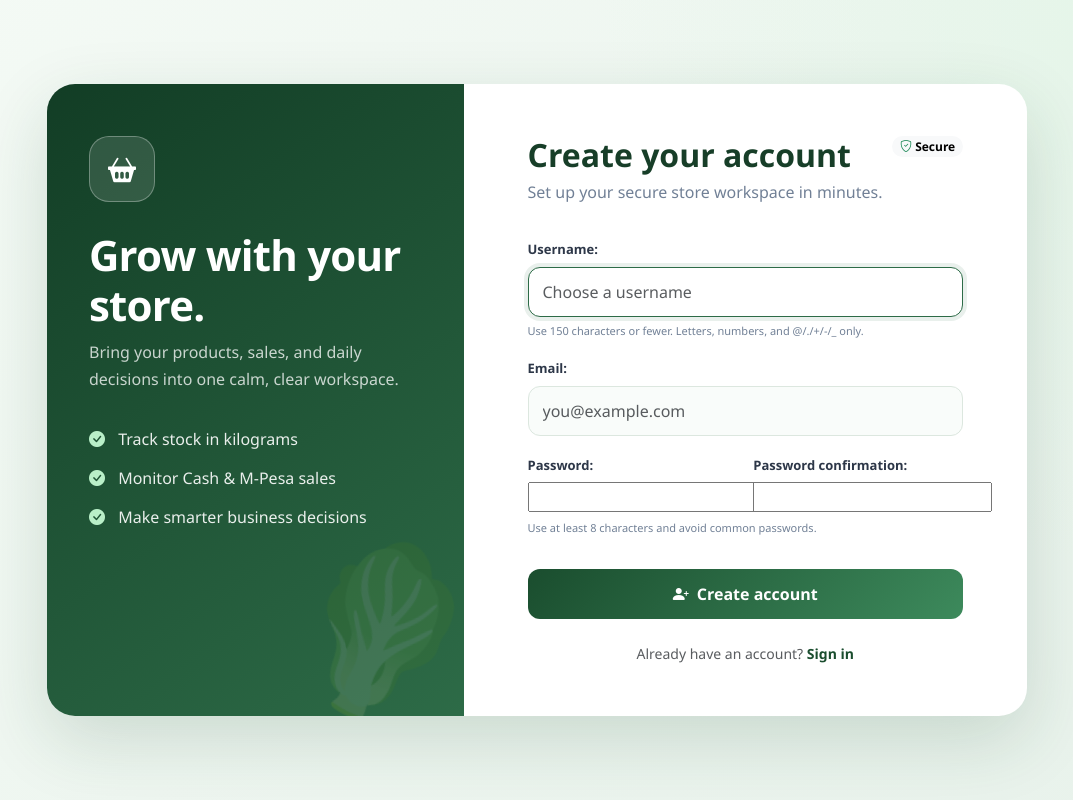
After one commit to francisjoel45/Grocery, a Django app: page /register/ in a window 1280 px wide. The commit adds this page. Shown: the whole page, without its empty margins (103-1176 px from the left). Run offline with Django 5.2, Linux system fonts and the light colour scheme.

Commit message:
Add modern user registration flow
Co-authored-by: Copilot <223556219+Copilot@users.noreply.github.com>

```diff
--- a/Grocery/forms.py
+++ b/Grocery/forms.py
@@ -1,6 +1,7 @@
 # Grocery/forms.py
 from django import forms
-from django.contrib.auth.forms import PasswordChangeForm
+from django.contrib.auth.forms import PasswordChangeForm, UserCreationForm
+from django.contrib.auth.models import User
 from crispy_forms.helper import FormHelper
 from crispy_forms.layout import Layout, Submit, Row, Column, Field
 from .models import Product, Category, Sale
@@ -112,3 +113,31 @@ class CustomPasswordChangeForm(PasswordChangeForm):
             'new_password2',
             Submit('submit', 'Change Password', css_class='btn btn-success mt-3')
         )
+
+
+class RegistrationForm(UserCreationForm):
+    email = forms.EmailField(
+        required=True,
+        widget=forms.EmailInput(attrs={
+            'class': 'form-control',
+            'placeholder': 'you@example.com',
+            'autocomplete': 'email',
+        }),
+    )
+
+    class Meta:
+        model = User
+        fields = ['username', 'email', 'password1', 'password2']
+        widgets = {
+            'username': forms.TextInput(attrs={
+                'class': 'form-control',
+                'placeholder': 'Choose a username',
+                'autocomplete': 'username',
+            }),
+        }
+
+    def clean_email(self):
+        email = self.cleaned_data['email'].strip().lower()
+        if User.objects.filter(email__iexact=email).exists():
+            raise forms.ValidationError('An account with this email already exists.')
+        return email
--- a/Grocery/templates/Grocery/login.html
+++ b/Grocery/templates/Grocery/login.html
@@ -634,6 +634,10 @@
                 <i class="bi bi-shield-check"></i> Secure Login |
                 <strong>Grocery Shop</strong> v1.0
             </div>
+            <div class="text-center mt-3">
+                <span class="text-muted small">New to the team?</span>
+                <a href="{% url 'Grocery:register' %}" class="small fw-semibold text-decoration-none ms-1" style="color: #1a4d2e;">Create an account <i class="bi bi-arrow-right"></i></a>
+            </div>
         </div>
     </div>
 </div>
--- /dev/null
+++ b/Grocery/templates/Grocery/register.html
@@ -0,0 +1,226 @@
+{% extends 'Grocery/base.html' %}
+
+{% block content %}
+<style>
+    .register-page {
+        min-height: 100vh;
+        display: flex;
+        align-items: center;
+        justify-content: center;
+        padding: 24px;
+        background: radial-gradient(circle at top right, #e4f5e8 0, transparent 38%),
+                    linear-gradient(135deg, #f4faf5 0%, #e8f2eb 100%);
+    }
+
+    .register-card {
+        width: 100%;
+        max-width: 980px;
+        display: grid;
+        grid-template-columns: 0.85fr 1.15fr;
+        overflow: hidden;
+        border-radius: 28px;
+        background: #fff;
+        box-shadow: 0 24px 70px rgba(26, 77, 46, .16);
+    }
+
+    .register-hero {
+        padding: 52px 42px;
+        color: #fff;
+        background: linear-gradient(145deg, #123d25, #2d6b47);
+        position: relative;
+        overflow: hidden;
+    }
+
+    .register-hero::after {
+        content: '🥬';
+        position: absolute;
+        right: -15px;
+        bottom: -20px;
+        font-size: 150px;
+        opacity: .12;
+        transform: rotate(-12deg);
+    }
+
+    .hero-icon {
+        width: 66px;
+        height: 66px;
+        display: grid;
+        place-items: center;
+        border: 1px solid rgba(255,255,255,.3);
+        border-radius: 20px;
+        background: rgba(255,255,255,.12);
+        font-size: 28px;
+        margin-bottom: 28px;
+    }
+
+    .register-hero h1 {
+        font-size: clamp(28px, 4vw, 42px);
+        font-weight: 800;
+        letter-spacing: -.8px;
+        position: relative;
+        z-index: 1;
+    }
+
+    .register-hero p {
+        color: rgba(255,255,255,.76);
+        line-height: 1.7;
+        position: relative;
+        z-index: 1;
+    }
+
+    .hero-points {
+        list-style: none;
+        padding: 0;
+        margin: 34px 0 0;
+        position: relative;
+        z-index: 1;
+    }
+
+    .hero-points li {
+        margin: 15px 0;
+        color: rgba(255,255,255,.9);
+    }
+
+    .hero-points i {
+        color: #b9efc8;
+        margin-right: 9px;
+    }
+
+    .register-form {
+        padding: 52px clamp(26px, 5vw, 68px);
+    }
+
+    .register-form h2 {
+        color: #173e28;
+        font-weight: 800;
+        margin-bottom: 6px;
+    }
+
+    .register-form .intro {
+        color: #718096;
+        margin-bottom: 28px;
+    }
+
+    .register-form label {
+        color: #2d3748;
+        font-size: 13px;
+        font-weight: 700;
+        margin-bottom: 7px;
+    }
+
+    .register-form .form-control {
+        border: 1px solid #dce7df;
+        border-radius: 12px;
+        padding: 12px 14px;
+        background: #f9fcfa;
+    }
+
+    .register-form .form-control:focus {
+        border-color: #2d6b47;
+        box-shadow: 0 0 0 4px rgba(45,107,71,.1);
+        background: #fff;
+    }
+
+    .register-form .helptext,
+    .register-form ul.helptext {
+        color: #718096;
+        font-size: 11px;
+        padding-left: 0;
+        margin-top: 6px;
+    }
+
+    .register-form ul.errorlist {
+        list-style: none;
+        padding: 0;
+        margin: 6px 0 0;
+        color: #c53030;
+        font-size: 12px;
+    }
+
+    .btn-register {
+        width: 100%;
+        border: 0;
+        border-radius: 12px;
+        padding: 13px;
+        color: #fff;
+        background: linear-gradient(135deg, #1a4d2e, #3d8a5c);
+        font-weight: 700;
+        transition: transform .2s, box-shadow .2s;
+    }
+
+    .btn-register:hover {
+        color: #fff;
+        transform: translateY(-2px);
+        box-shadow: 0 10px 24px rgba(26,77,46,.24);
+    }
+
+    @media (max-width: 720px) {
+        .register-page { padding: 12px; }
+        .register-card { display: block; border-radius: 20px; }
+        .register-hero { padding: 30px 26px; }
+        .hero-points { margin-top: 20px; }
+        .hero-points li { display: inline-block; margin: 8px 12px 0 0; font-size: 13px; }
+        .register-form { padding: 32px 24px; }
+    }
+</style>
+
+<div class="register-page">
+    <div class="register-card">
+        <section class="register-hero">
+            <div class="hero-icon"><i class="bi bi-basket2-fill"></i></div>
+            <h1>Grow with your store.</h1>
+            <p>Bring your products, sales, and daily decisions into one calm, clear workspace.</p>
+            <ul class="hero-points">
+                <li><i class="bi bi-check-circle-fill"></i> Track stock in kilograms</li>
+                <li><i class="bi bi-check-circle-fill"></i> Monitor Cash & M-Pesa sales</li>
+                <li><i class="bi bi-check-circle-fill"></i> Make smarter business decisions</li>
+            </ul>
+        </section>
+
+        <section class="register-form">
+            <div class="d-flex justify-content-between align-items-start mb-1">
+                <div>
+                    <h2>Create your account</h2>
+                    <p class="intro">Set up your secure store workspace in minutes.</p>
+                </div>
+                <span class="badge rounded-pill text-bg-light"><i class="bi bi-shield-check text-success"></i> Secure</span>
+            </div>
+
+            <form method="post" novalidate>
+                {% csrf_token %}
+                {% if form.non_field_errors %}{{ form.non_field_errors }}{% endif %}
+                <div class="mb-3">
+                    {{ form.username.label_tag }}
+                    {{ form.username }}
+                    {{ form.username.errors }}
+                    <div class="helptext">Use 150 characters or fewer. Letters, numbers, and @/./+/-/_ only.</div>
+                </div>
+                <div class="mb-3">
+                    {{ form.email.label_tag }}
+                    {{ form.email }}
+                    {{ form.email.errors }}
+                </div>
+                <div class="row g-3">
+                    <div class="col-md-6">
+                        {{ form.password1.label_tag }}
+                        {{ form.password1 }}
+                        {{ form.password1.errors }}
+                    </div>
+                    <div class="col-md-6">
+                        {{ form.password2.label_tag }}
+                        {{ form.password2 }}
+                        {{ form.password2.errors }}
+                    </div>
+                </div>
+                <p class="helptext mt-2">Use at least 8 characters and avoid common passwords.</p>
+                <button type="submit" class="btn-register mt-3"><i class="bi bi-person-plus-fill me-2"></i>Create account</button>
+            </form>
+
+            <p class="text-center text-muted small mt-4 mb-0">
+                Already have an account?
+                <a href="{% url 'Grocery:login' %}" class="fw-semibold text-decoration-none" style="color:#1a4d2e;">Sign in</a>
+            </p>
+        </section>
+    </div>
+</div>
+{% endblock %}
--- a/Grocery/urls.py
+++ b/Grocery/urls.py
@@ -7,6 +7,7 @@ app_name = 'Grocery'
 urlpatterns = [
     # Authentication
     path('', views.login_view, name='login'),
+    path('register/', views.register_view, name='register'),
     path('logout/', views.logout_view, name='logout'),
 
     # Dashboard
--- a/Grocery/views.py
+++ b/Grocery/views.py
@@ -13,7 +13,13 @@ from django.views.decorators.csrf import csrf_protect, ensure_csrf_cookie
 from django.views.decorators.cache import never_cache
 from django.core.paginator import Paginator
 from .models import Product, Category, Sale
-from .forms import ProductForm, CategoryForm, SaleForm, CustomPasswordChangeForm
+from .forms import (
+    ProductForm,
+    CategoryForm,
+    SaleForm,
+    CustomPasswordChangeForm,
+    RegistrationForm,
+)
 import csv
 from django.http import HttpResponse
 from reportlab.pdfgen import canvas
@@ -65,6 +71,23 @@ def login_view(request):
         else:
             messages.error(request, 'Invalid username or password.')
     return render(request, 'Grocery/login.html')
+
+
+@csrf_protect
+@never_cache
+def register_view(request):
+    if request.user.is_authenticated:
+        return redirect('Grocery:dashboard')
+
+    form = RegistrationForm(request.POST or None)
+    if request.method == 'POST' and form.is_valid():
+        user = form.save()
+        login(request, user)
+        messages.success(request, f'Welcome to Grocery Management, {user.username}!')
+        return redirect('Grocery:dashboard')
+
+    return render(request, 'Grocery/register.html', {'form': form})
+
 
 def logout_view(request):
     logout(request)
```
Also changed, not shown: README.md.
